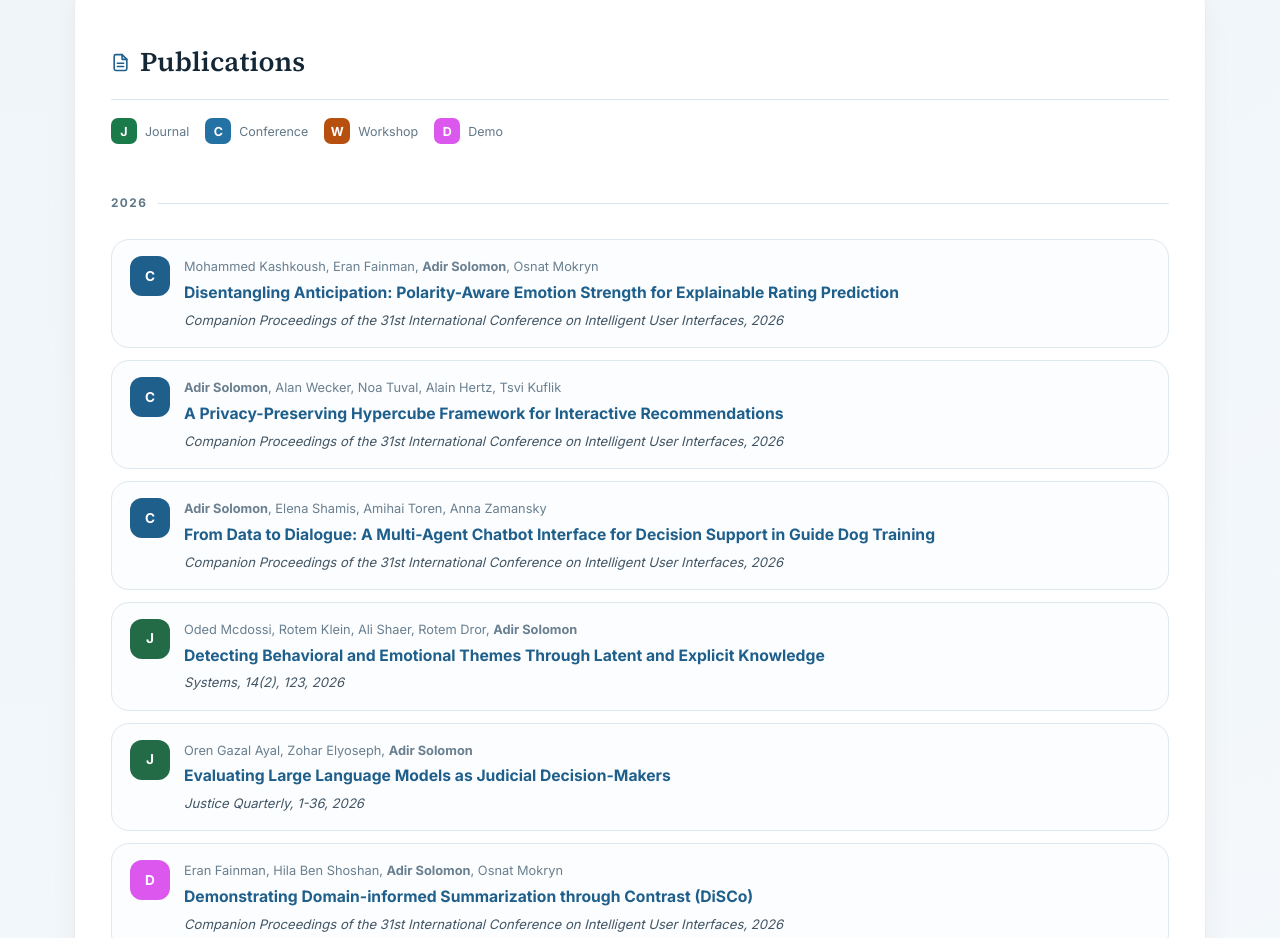
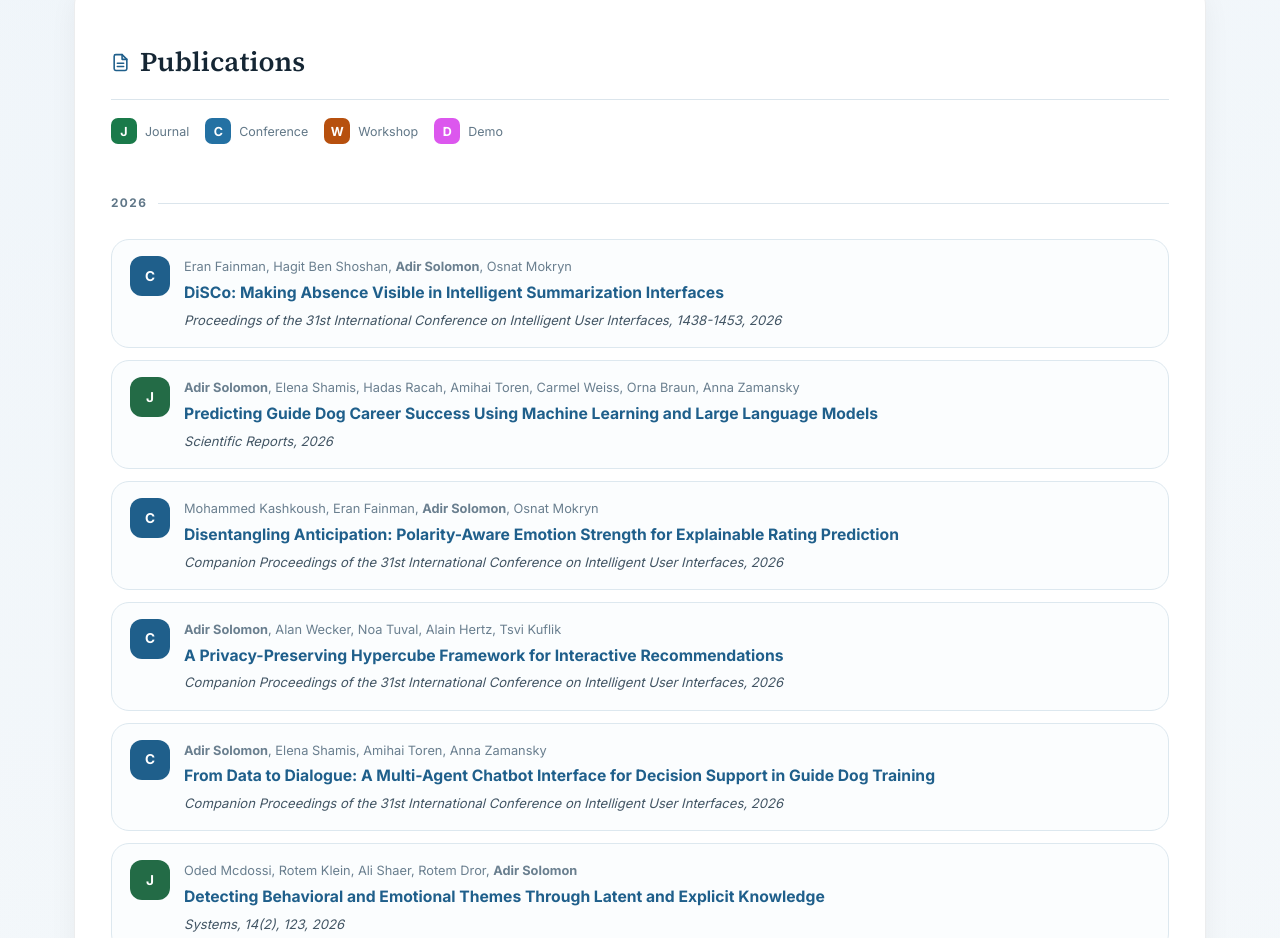
Before and after one commit to adirsolo/adirsolo.github.io, a plain HTML site: page index.html in a window 1280 px wide. Shown: the part 1713-2651 px from the top of the page. Drawn offline with Linux system fonts and the light colour scheme.

Commit message:
Add files via upload

```diff
--- a/index.html
+++ b/index.html
@@ -361,6 +361,32 @@
 <div class="sub-label">2026</div>
 <!-- 2026 -->
 <div class="pub-item">
+    <div class="pub-badge conference">C</div>
+    <div class="pub-body">
+        <div class="pub-authors">Eran Fainman, Hagit Ben Shoshan, <strong>Adir Solomon</strong>, Osnat Mokryn</div>
+        <div class="pub-title">
+            <a href="https://dl.acm.org/doi/full/10.1145/3742413.3789152" target="_blank" rel="noopener noreferrer">
+                DiSCo: Making Absence Visible in Intelligent Summarization Interfaces
+            </a>
+        </div>
+        <div class="pub-venue">Proceedings of the 31st International Conference on Intelligent User Interfaces, 1438-1453, 2026</div>
+    </div>
+</div>
+
+<div class="pub-item">
+    <div class="pub-badge journal">J</div>
+    <div class="pub-body">
+        <div class="pub-authors"><strong>Adir Solomon</strong>, Elena Shamis, Hadas Racah, Amihai Toren, Carmel Weiss, Orna Braun, Anna Zamansky</div>
+        <div class="pub-title">
+            <a href="https://www.nature.com/articles/s41598-026-48238-3" target="_blank" rel="noopener noreferrer">
+                Predicting Guide Dog Career Success Using Machine Learning and Large Language Models
+            </a>
+        </div>
+        <div class="pub-venue">Scientific Reports, 2026</div>
+    </div>
+</div>
+
+<div class="pub-item">
   <div class="pub-badge conference">C</div>
   <div class="pub-body">
     <div class="pub-authors">Mohammed Kashkoush, Eran Fainman, <strong>Adir Solomon</strong>, Osnat Mokryn</div>
@@ -660,10 +686,6 @@
 </div>
 <div class="student-item">
 <span class="s-badge badge-msc">M.Sc.</span>
-<div><div class="student-name">Maria Mosa</div><div class="student-note">University of Haifa</div></div>
-</div>
-<div class="student-item">
-<span class="s-badge badge-msc">M.Sc.</span>
 <div><div class="student-name">Mariam Qais</div><div class="student-note">University of Haifa</div></div>
 </div>
 <div class="student-item">
@@ -705,6 +727,10 @@
 <div class="student-item">
 <span class="s-badge badge-msc">M.Sc.</span>
 <div><div class="student-name">Rotem Klein</div><div class="student-note">Co-supervision with Dr. Rotem Dror, University of Haifa</div></div>
+</div>
+<div class="student-item">
+    <span class="s-badge badge-msc">M.Sc.</span>
+    <div><div class="student-name">Maria Mosa</div><div class="student-note">University of Haifa</div></div>
 </div>
 </div>
 <div class="year-group">2022–2023 (KU Leuven)</div>
@@ -811,7 +837,7 @@
       </h2>
 <div class="sub-label">Organization</div>
 <div class="svc-list">
-<div class="svc-item"><span class="svc-dot"></span><span><strong>2024</strong> — <a href="https://rectemp.com/" target="_blank">RecTemp: Temporal Reasoning in Recommender Systems Workshop @ RecSys 2026</a> </span></div>
+<div class="svc-item"><span class="svc-dot"></span><span><strong>2026</strong> — <a href="https://rectemp.com/" target="_blank">RecTemp: Temporal Reasoning in Recommender Systems Workshop @ RecSys 2026</a> </span></div>
 <div class="svc-item"><span class="svc-dot"></span><span><strong>2026</strong> — ACM Conference on Recommender Systems (RecSys) — Demo and Research &amp; Practice Notes Chairs</span></div>
 <div class="svc-item"><span class="svc-dot"></span><span><strong>2026</strong> — ACM Conference on Intelligent User Interfaces (IUI) — Proceedings Chairs</span></div>
 <div class="svc-item"><span class="svc-dot"></span><span><strong>2025</strong> — ACM Conference on Recommender Systems (RecSys) — Demo &amp; Late-Breaking Chairs</span></div>
@@ -824,8 +850,8 @@
 <div class="svc-list">
     <div class="svc-item"><span class="svc-dot"></span><span><strong>2026</strong> — Distinguished Reviewer: ACM Transactions on Interactive Intelligent Systems</span></div>
     <div class="svc-item"><span class="svc-dot"></span><span><strong>2026</strong> — Senior PC Member: ACM The Web Conference (WWW), ACM Conference on Intelligent User Interfaces (ACM IUI)</span></div>
-    <div class="svc-item"><span class="svc-dot"></span><span><strong>2026</strong> — ACM UMAP, Information Processing and Management</span></div>
-    <div class="svc-item"><span class="svc-dot"></span><span><strong>2025</strong> — AAAI, ECAI, ACM UMAP, ACM RecSys, Expert Systems With Applications, Information Processing and Management</span></div>
+    <div class="svc-item"><span class="svc-dot"></span><span><strong>2026</strong> — ACM RecSys, ACM UMAP, Information Processing and Management, User Modeling and User-Adapted Interaction, Business & Information Systems Engineering</span></div>
+    <div class="svc-item"><span class="svc-dot"></span><span><strong>2025</strong> — AAAI, ECAI, ACM RecSys, ACM UMAP, Expert Systems With Applications, Information Processing and Management</span></div>
     <div class="svc-item"><span class="svc-dot"></span><span><strong>2024</strong> — ACM RecSys, ACM UMAP, Workshop on Context-Aware Recommender Systems @ RecSys, ACM Journal on Computing and Cultural Heritage, Land Use Policy, Expert Systems With Applications, Springer Nature Scientific Reports, International Journal of Machine Learning and Cybernetics</span></div>
     <div class="svc-item"><span class="svc-dot"></span><span><strong>2023</strong> — ACM CIKM, ACM RecSys, Workshop on Context-Aware Recommender Systems @ RecSys, Springer Nature Scientific Reports, The Journal of Supercomputing, Journal of Computational Science</span></div>
     <div class="svc-item"><span class="svc-dot"></span><span><strong>2022</strong> — ACM RecSys, ACM CIKM, Workshop on Context-Aware Recommender Systems @ RecSys, Information Fusion, Computational Urban Science</span></div>
```
